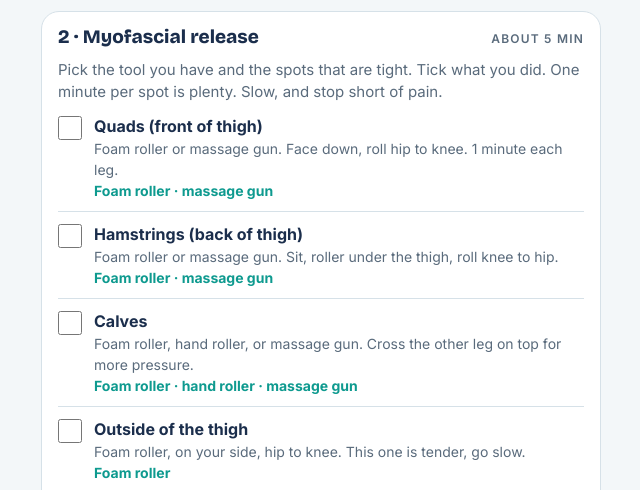
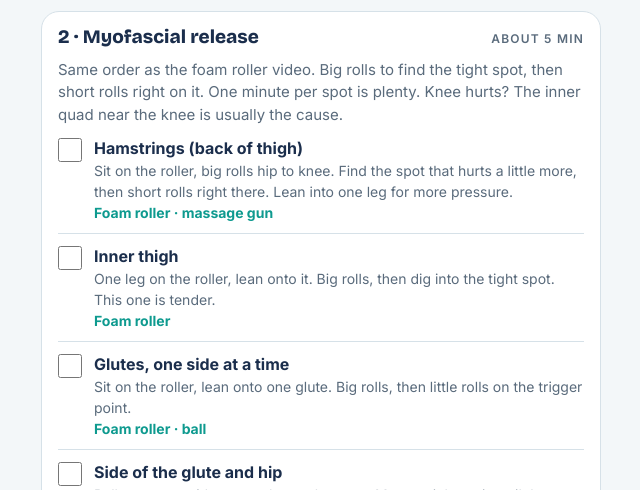
Before and after one commit to michellemariefit/YAE-Player, a plain HTML site: page recovery.html in a window 1280 px wide. Shown: the part 457-947 px from the top of the page, without its empty margins (319-959 px from the left). Drawn offline with nearby package versions, Linux system fonts and the light colour scheme.

Commit message:
Batch 2 summaries and cuts; recovery checklist matches the foam roller video
Co-Authored-By: Claude Fable 5.1 <noreply@anthropic.com>
Claude-Session: https://claude.ai/code/session_019NggvoQn7cvGX9tux7Vj4m

```diff
--- a/recovery.html
+++ b/recovery.html
@@ -67,7 +67,7 @@ a.back{font:700 14px/1 var(--mono);letter-spacing:.06em;text-transform:uppercase
 
   <section class="card">
     <h2>2 · Myofascial release <small>about 5 min</small></h2>
-    <p>Pick the tool you have and the spots that are tight. Tick what you did. One minute per spot is plenty. Slow, and stop short of pain.</p>
+    <p>Same order as the foam roller video. Big rolls to find the tight spot, then short rolls right on it. One minute per spot is plenty. Knee hurts? The inner quad near the knee is usually the cause.</p>
     <div id="list"></div>
     <p style="margin-top:4px"><b>Watch the tool videos once first.</b> They show the trigger points and how hard to press. After a few times you will not need them.</p>
     <div id="howvids" class="vids"></div>
@@ -89,14 +89,14 @@ a.back{font:700 14px/1 var(--mono);letter-spacing:.06em;text-transform:uppercase
 <script>
 // Edit the words here. Each item: id, name, how, which tool.
 const RELEASE=[
-  ['quads','Quads (front of thigh)','Foam roller or massage gun. Face down, roll hip to knee. 1 minute each leg.','Foam roller · massage gun'],
-  ['hams','Hamstrings (back of thigh)','Foam roller or massage gun. Sit, roller under the thigh, roll knee to hip.','Foam roller · massage gun'],
-  ['calves','Calves','Foam roller, hand roller, or massage gun. Cross the other leg on top for more pressure.','Foam roller · hand roller · massage gun'],
-  ['itband','Outside of the thigh','Foam roller, on your side, hip to knee. This one is tender, go slow.','Foam roller'],
-  ['glutes','Glutes and hips','Baseball or tennis ball. Sit on it, cross the ankle over the knee, find the spot, breathe.','Ball'],
+  ['hams','Hamstrings (back of thigh)','Sit on the roller, big rolls hip to knee. Find the spot that hurts a little more, then short rolls right there. Lean into one leg for more pressure.','Foam roller · massage gun'],
+  ['inner','Inner thigh','One leg on the roller, lean onto it. Big rolls, then dig into the tight spot. This one is tender.','Foam roller'],
+  ['glutes','Glutes, one side at a time','Sit on the roller, lean onto one glute. Big rolls, then little rolls on the trigger point.','Foam roller · ball'],
+  ['sideglute','Side of the glute and hip','Roll onto your side, cross the top leg over. More weight on it until the tension goes.','Foam roller · ball'],
+  ['hipflex','Hip flexors (front of hip)','Face down, roller just under the hip bone. It hurts, breathe through it. Big relief after.','Foam roller · massage gun'],
+  ['quads','Quads, top to knee','Face down. Top of the quad, then the middle, then rotate in for the inner part near the knee. Stay there longest: that spot is behind most knee pain.','Foam roller · massage gun'],
+  ['calves','Calves, all three sides','Hands on the floor, hips lifted so the weight is on the calf. Middle, inner, outer.','Foam roller · hand roller · massage gun'],
   ['feet','Bottom of the feet','Ball under the foot, standing. 30 seconds each. Great after games.','Ball'],
-  ['hipflex','Hip flexors (front of hip)','Ball or massage gun, lying face down. Small circles. Skip if it is sharp.','Ball · massage gun'],
-  ['back','Upper back','Foam roller across the shoulder blades, arms hugged. Never the low back.','Foam roller'],
 ];
 // Only when something hurts. Not part of the weekly routine.
 const HURT=[
```
Also changed, not shown: 1 other file.
